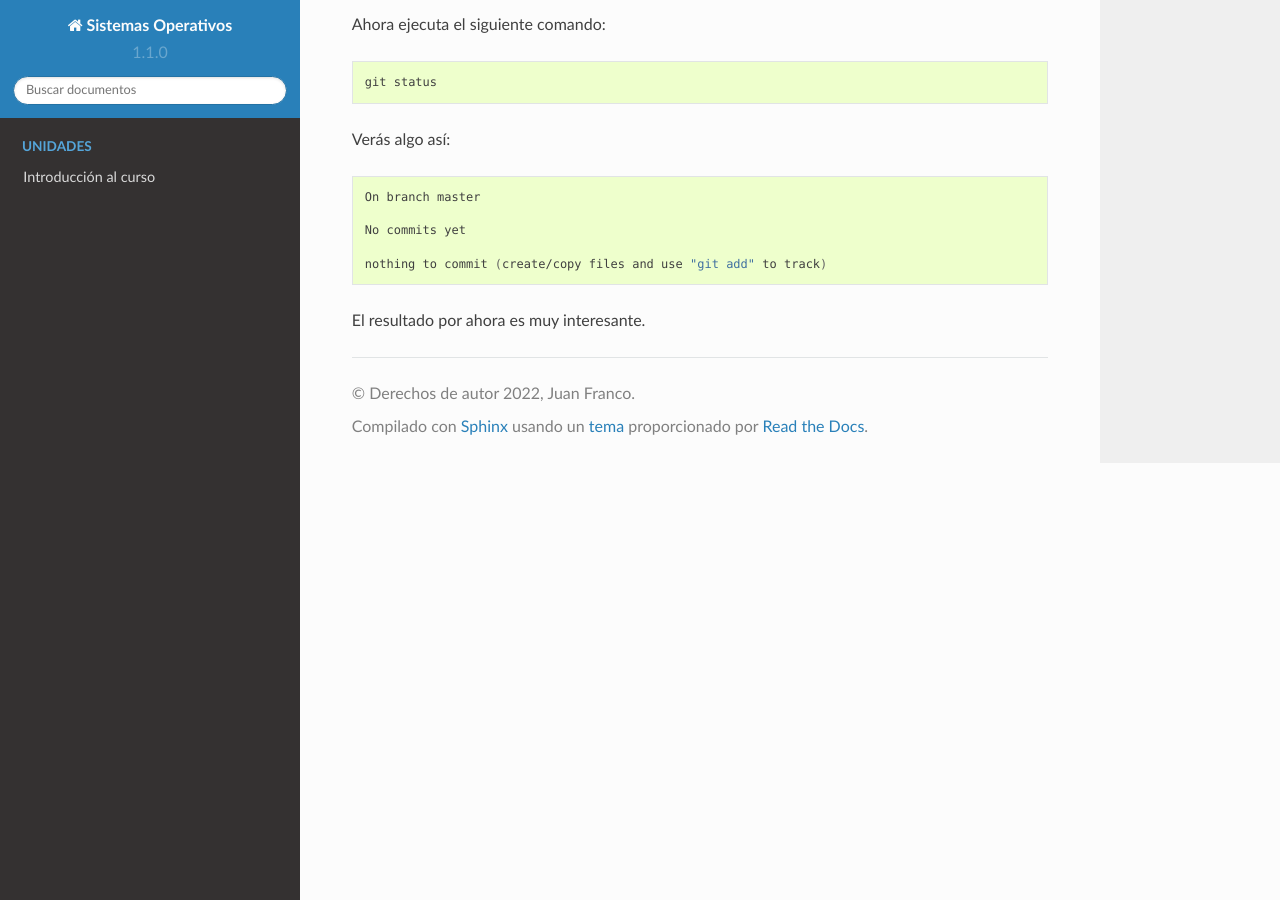
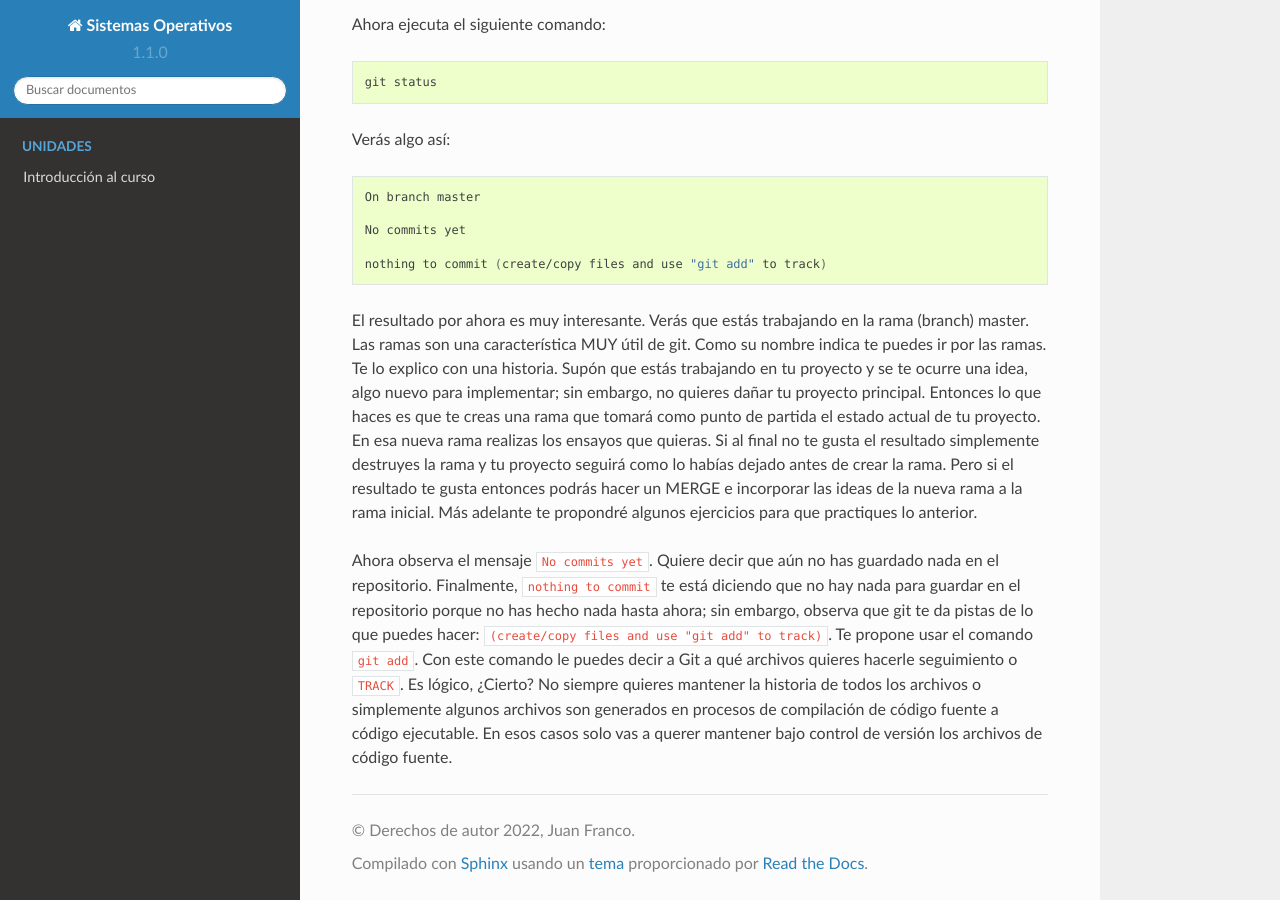
Before and after one commit to juanferfranco/sistemasoperativos, a Sphinx documentation site: the page built from docs/_unidad1/introGit.rst, in a window 1280 px wide and 900 px high, scrolled down 5564 px. Built offline with Sphinx 7.4.7 and the Read the Docs theme 2.0.0, drawn with Linux system fonts in a browser that asks for light colours; pages that are not in the unit, such as notebooks, are missing from menus.

Commit message:
update done ejercio 8

```diff
--- a/docs/_unidad1/introGit.rst
+++ b/docs/_unidad1/introGit.rst
@@ -299,4 +299,24 @@ Verás algo así:
 
     nothing to commit (create/copy files and use "git add" to track)
 
-El resultado por ahora es muy interesante.
+El resultado por ahora es muy interesante. Verás que estás trabajando en la
+rama (branch) master. Las ramas son una característica MUY útil de git. Como
+su nombre indica te puedes ir por las ramas. Te lo explico con una historia.
+Supón que estás trabajando en tu proyecto y se te ocurre una idea, algo nuevo
+para implementar; sin embargo, no quieres dañar tu proyecto principal. Entonces
+lo que haces es que te creas una rama que tomará como punto de partida el estado
+actual de tu proyecto. En esa nueva rama realizas los ensayos que quieras. Si
+al final no te gusta el resultado simplemente destruyes la rama y tu proyecto
+seguirá como lo habías dejado antes de crear la rama. Pero si el resultado te gusta
+entonces podrás hacer un MERGE e incorporar las ideas de la nueva rama a la rama
+inicial. Más adelante te propondré algunos ejercicios para que practiques lo anterior.
+
+Ahora observa el mensaje ``No commits yet``. Quiere decir que aún no has guardado
+nada en el repositorio. Finalmente, ``nothing to commit`` te está diciendo que no
+hay nada para guardar en el repositorio porque no has hecho nada hasta ahora; sin embargo,
+observa que git te da pistas de lo que puedes hacer: ``(create/copy files and use "git add" to track)``.
+Te propone usar el comando ``git add``. Con este comando le puedes decir a Git a
+qué archivos quieres hacerle seguimiento o ``TRACK``. Es lógico, ¿Cierto? No siempre
+quieres mantener la historia de todos los archivos o simplemente algunos archivos
+son generados en procesos de compilación de código fuente a código ejecutable. En
+esos casos solo vas a querer mantener bajo control de versión los archivos de código fuente.
```
